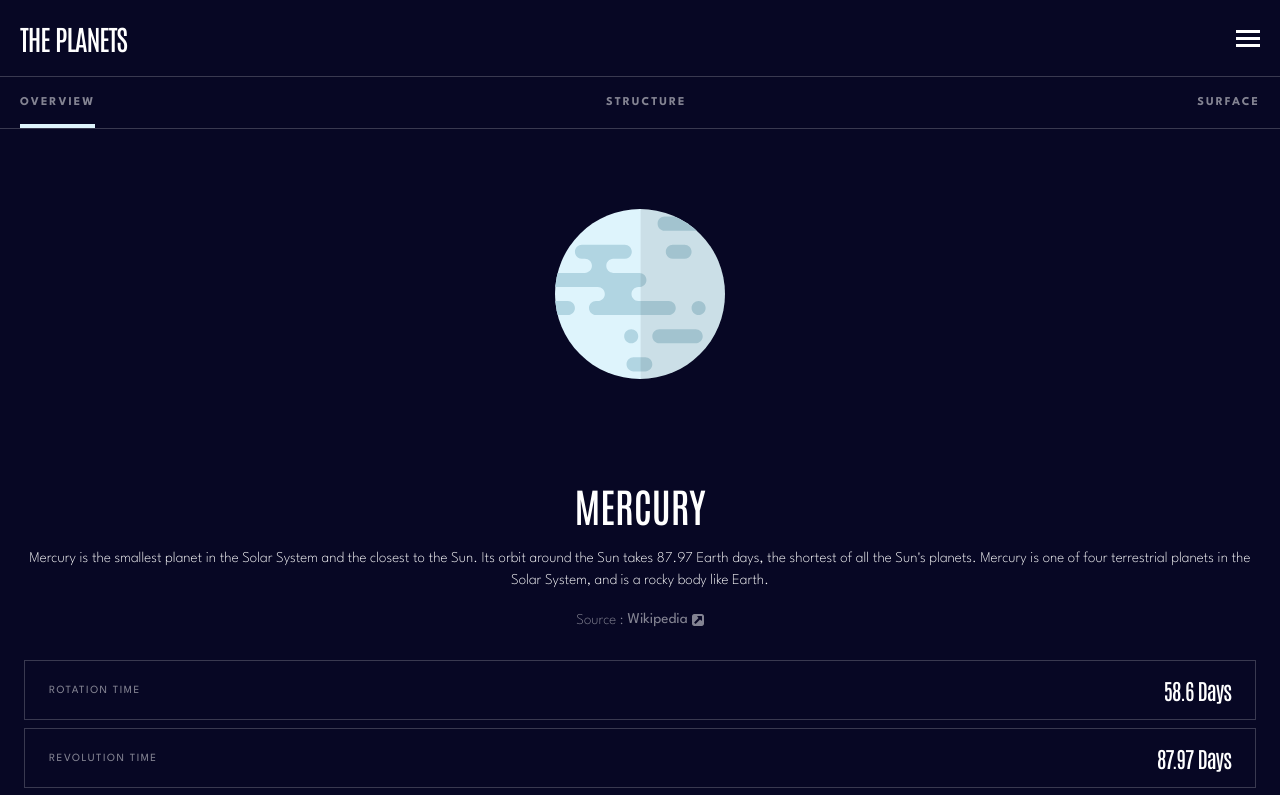
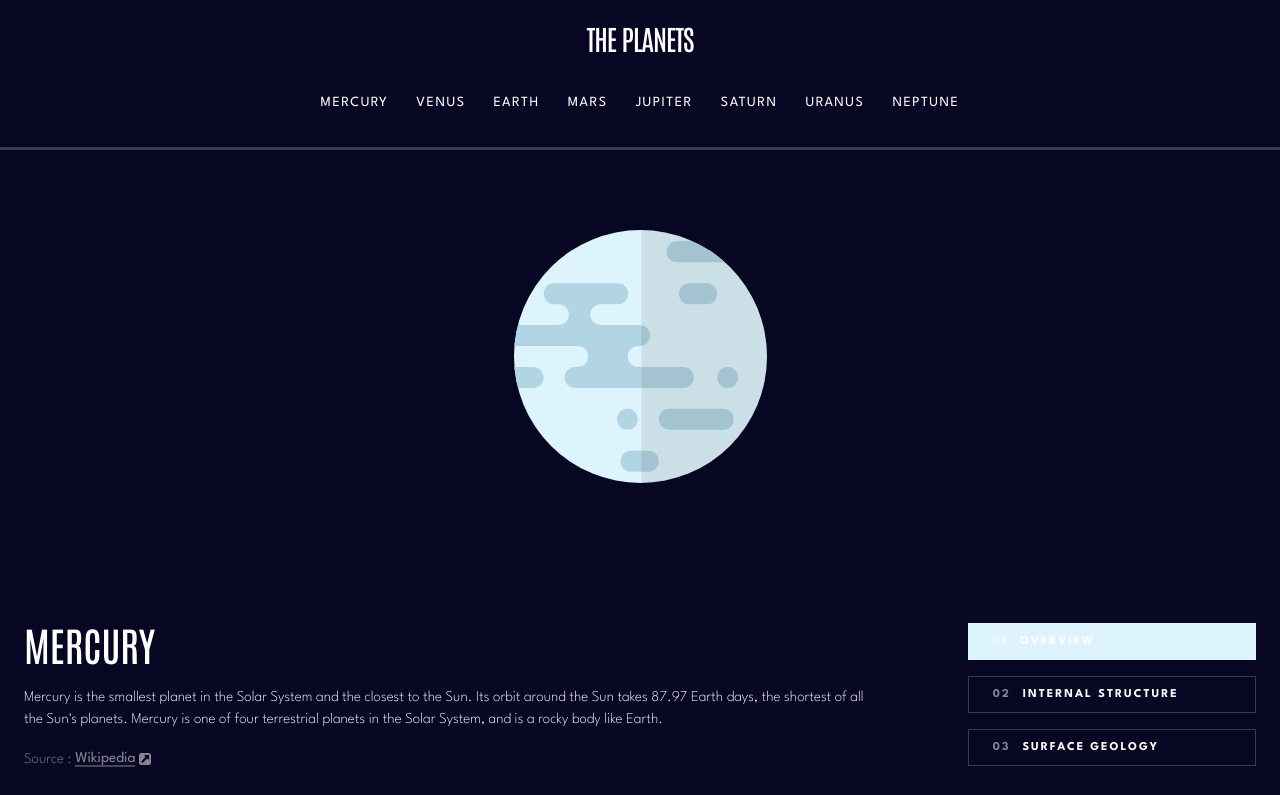
Before and after one commit to Zuzuu1992/Planets-Fact-Site, a React (Vite) app: page /planets/mercury in a window 1280 px wide. Shown: the top 795 px of the page. Built offline with nearby package versions, Linux system fonts and the light colour scheme.

Commit message:
feat:work on tablet screen appearance

```diff
--- a/src/Pages/Header.jsx
+++ b/src/Pages/Header.jsx
@@ -19,19 +19,92 @@ function Header() {
   };
 
   return (
-    <main className=" ">
-      <div className=" flex items-center justify-between pb-5 pt-5 pl-5 pr-5 ">
+    <main>
+      <div className="xs:hidden tablet:block">
+        <div className="flex flex-col gap-y-8 items-center justify-center pb-8 pt-5 pr-14 pl-14 ">
+          <p className="font-fontAnt font-normal text-[28px] leading-9 tracking-[-1.05px] text-white uppercase">
+            The Planets
+          </p>
+          <div className="flex items-center justify-center gap-x-7 ">
+            <div>
+              <Link
+                to="/planets/mercury"
+                className=" font-fontSpart font-medium text-sm leading-6 tracking-[1.5px] uppercase text-white cursor-pointer"
+              >
+                mercury
+              </Link>
+            </div>
+            <div>
+              <Link
+                to="/planets/venus"
+                className=" font-fontSpart font-medium text-sm leading-6 tracking-[1.5px] uppercase text-white cursor-pointer"
+              >
+                venus
+              </Link>
+            </div>
+            <div>
+              <Link
+                to="/planets/earth"
+                className=" font-fontSpart font-medium text-sm leading-6 tracking-[1.5px] uppercase text-white cursor-pointer"
+              >
+                earth
+              </Link>
+            </div>
+            <div>
+              <Link
+                to="/planets/mars"
+                className=" font-fontSpart font-medium text-sm leading-6 tracking-[1.5px] uppercase text-white cursor-pointer"
+              >
+                mars
+              </Link>
+            </div>
+            <div>
+              <Link
+                to="/planets/jupiter"
+                className=" font-fontSpart font-medium text-sm leading-6 tracking-[1.5px] uppercase text-white cursor-pointer"
+              >
+                jupiter
+              </Link>
+            </div>
+            <div>
+              <Link
+                to="/planets/saturn"
+                className=" font-fontSpart font-medium text-sm leading-6 tracking-[1.5px] uppercase text-white cursor-pointer"
+              >
+                saturn
+              </Link>
+            </div>
+            <div>
+              <Link
+                to="/planets/uranus"
+                className=" font-fontSpart font-medium text-sm leading-6 tracking-[1.5px] uppercase text-white cursor-pointer"
+              >
+                uranus
+              </Link>
+            </div>
+            <div>
+              <Link
+                to="/planets/neptune"
+                className=" font-fontSpart font-medium text-sm leading-6 tracking-[1.5px] uppercase text-white cursor-pointer"
+              >
+                neptune
+              </Link>
+            </div>
+          </div>
+        </div>
+      </div>
+      <div className=" flex items-center justify-between pb-5 pt-5 pl-5 pr-5 tablet:hidden">
         <p className="font-fontAnt font-normal text-[28px] leading-9 tracking-[-1.05px] text-white uppercase">
           The Planets
         </p>
         <img
           src={navBar}
           onClick={change}
-          className="cursor-pointer"
+          className="cursor-pointer tablet:hidden"
           alt="Hamburger icon"
         />
       </div>
-      <hr className=" opacity-20 border-[#FFF]" />
+      <hr className=" opacity-20 border-[0.5px] border-[#FFF]" />
 
       {isActive ? (
         <div className="flex flex-col  pl-6 pr-7">
--- a/src/Pages/Planets.jsx
+++ b/src/Pages/Planets.jsx
@@ -25,7 +25,7 @@ function Planets() {
 
   return (
     <>
-      <div className=" flex items-center justify-between gap-x-10 pr-5 pl-5 pt-5 ">
+      <div className=" flex items-center justify-between gap-x-10 pr-5 pl-5 pt-5 tablet:hidden">
         <div
           className="pb-4 border-[#070724] border-b-4  cursor-pointer"
           style={{
@@ -67,9 +67,10 @@ function Planets() {
         </div>
       </div>
       <hr className=" opacity-20 border-[#FFF]" />
+
       <div className=" flex items-center flex-col justify-center">
         <img
-          className=" h-[170px] w-[170px] mt-20 mb-15"
+          className=" h-[170px] w-[170px] mt-20 mb-15 tablet:h-[253px] tablet:w-[253px]"
           src={
             inAction === "overview"
               ? planet.images.planet
@@ -81,14 +82,15 @@ function Planets() {
           }
         />
         <img
-          className="h-[100px] translate-y-[-65px]"
+          className="h-[100px] translate-y-[-65px] tablet:h-[135px] tablet:translate-y-[-80px]"
           src={inAction === "surface" ? planet.images.geology : null}
         />
-        <div className=" flex flex-col items-center justify-center gap-y-4 pr-6 pl-6">
+        <div className="tablet:flex tablet:justify-between tablet:gap-x-16 tablet:pr-6 tablet:items-center">
+          <div className=" flex flex-col items-center justify-center gap-y-4 pr-6 pl-6  tablet:items-start">
             <p className=" text-white font-fontAnt font-normal text-[40px] leading-[52px] uppercase">
               {planet.name}
             </p>
-          <p className=" text-white font-fontSpart font-extralight text-[15px] leading-[22px] text-center">
+            <p className=" text-white font-fontSpart font-extralight text-[15px] leading-[22px] text-center tablet:text-left">
               {inAction === "overview"
                 ? planet.overview.content
                 : inAction === "structure"
@@ -102,7 +104,7 @@ function Planets() {
                 Source :
               </span>
               <a
-              className="text-white opacity-50 font-fontSpart font-medium text-[15px] leading-[25px]"
+                className="text-white opacity-50 font-fontSpart font-medium text-[15px] leading-[25px] relative"
                 href={
                   inAction === "overview"
                     ? planet.overview.source
@@ -114,41 +116,85 @@ function Planets() {
                 }
               >
                 Wikipedia
+                <span className="absolute left-0 bottom-1 h-0.5 w-full bg-white/50"></span>
               </a>
               <img src={Source} />
             </div>
           </div>
+          <div className="xs:hidden tablet:block">
+            <div className="flex flex-col gap-y-4">
+              <div
+                onClick={whenOverview}
+                className="border-[1px] border-white/20 pt-3 pb-3 pr-40 pl-6 cursor-pointer "
+                style={{
+                  backgroundColor:
+                    inAction === "overview" ? planet.color : null,
+                }}
+              >
+                <button
+                  className="flex gap-x-3 text-white font-fontSpart font-bold text-xs leading-[11px] tracking-[2px] uppercase opacity-100 cursor-pointer"
+                  onClick={whenOverview}
+                >
+                  <span className="opacity-50">01</span> Overview
+                </button>
               </div>
-      <div className=" flex flex-col gap-y-2 pl-6 pr-6 pb-10 pt-7">
-        <div className=" flex items-center justify-between border-[1px] border-white/20 pt-4 pb-4 pr-6 pl-6 gap-x-10">
+              <div
+                onClick={whenStructure}
+                className="border-[1px] border-white/20 pt-3 pb-3 pr-10 pl-6 cursor-pointer "
+                style={{
+                  backgroundColor:
+                    inAction === "structure" ? planet.color : null,
+                }}
+              >
+                <button className="flex gap-x-3 text-white font-fontSpart font-bold text-xs leading-[11px] tracking-[2px] uppercase cursor-pointer  ">
+                  <span className="opacity-50">02</span>Internal Structure
+                </button>
+              </div>
+              <div
+                onClick={whenSurface}
+                className="border-[1px] border-white/20 pt-3 pb-3 pr-10 pl-6 cursor-pointer "
+                style={{
+                  backgroundColor: inAction === "surface" ? planet.color : null,
+                }}
+              >
+                <button className=" flex gap-x-3 text-white font-fontSpart font-bold text-xs leading-[11px] tracking-[2px] uppercase cursor-pointer">
+                  <span className="opacity-50">03</span> Surface Geology
+                </button>
+              </div>
+            </div>
+          </div>
+        </div>
+      </div>
+      <div className=" flex flex-col gap-y-2 pl-6 pr-6 pb-10 pt-7 tablet:flex-row tablet:gap-x-3 tablet:pt-10">
+        <div className=" flex items-center justify-between border-[1px] border-white/20 pt-4 pb-4 pr-6 pl-6 gap-x-10 tablet:flex-col tablet:grow tablet:items-start tablet:gap-y-2">
           <p className=" text-white opacity-50 font-fontSpart font-medium text-[11px] leading-[16px] tracking-[1.5px] uppercase ">
             Rotation time
           </p>
-          <p className=" text-white font-fontAnt font-medium text-[22px] leading-[26px] tracking-[-1px] ">
+          <p className=" text-white font-fontAnt font-medium text-[22px] leading-[26px] tracking-[-1px] tablet:text-[26px] tablet:leading-[30px] tablet:tracking-[-1.2px] ">
             {planet.rotation}
           </p>
         </div>
-        <div className=" flex items-center justify-between border-[1px] border-white/20 pt-4 pb-4 pr-6 pl-6 gap-x-10">
+        <div className=" flex items-center justify-between border-[1px] border-white/20 pt-4 pb-4 pr-6 pl-6 gap-x-10 tablet:flex-col tablet:grow tablet:items-start tablet:gap-y-2">
           <p className=" text-white opacity-50 font-fontSpart font-medium text-[11px] leading-[16px] tracking-[1.5px] uppercase ">
             Revolution time
           </p>
-          <p className=" text-white font-fontAnt font-medium text-[22px] leading-[26px] tracking-[-1px] ">
+          <p className=" text-white font-fontAnt font-medium text-[22px] leading-[26px] tracking-[-1px] tablet:text-[26px] tablet:leading-[30px] tablet:tracking-[-1.2px]">
             {planet.revolution}
           </p>
         </div>
-        <div className=" flex items-center justify-between border-[1px] border-white/20 pt-4 pb-4 pr-6 pl-6 gap-x-10">
+        <div className=" flex items-center justify-between border-[1px] border-white/20 pt-4 pb-4 pr-6 pl-6 gap-x-10 tablet:flex-col tablet:grow tablet:items-start tablet:gap-y-2">
           <p className=" text-white opacity-50 font-fontSpart font-medium text-[11px] leading-[16px] tracking-[1.5px] uppercase ">
             Radius
           </p>
-          <p className=" text-white font-fontAnt font-medium text-[22px] leading-[26px] tracking-[-1px] ">
+          <p className=" text-white font-fontAnt font-medium text-[22px] leading-[26px] tracking-[-1px] tablet:text-[26px] tablet:leading-[30px] tablet:tracking-[-1.2px]">
             {planet.radius}
           </p>
         </div>
-        <div className=" flex items-center justify-between border-[1px] border-white/20 pt-4 pb-4 pr-6 pl-6 gap-x-10">
+        <div className=" flex items-center justify-between border-[1px] border-white/20 pt-4 pb-4 pr-6 pl-6 gap-x-10 tablet:flex-col tablet:grow tablet:items-start tablet:gap-y-2 ">
           <p className=" text-white opacity-50 font-fontSpart font-medium text-[11px] leading-[16px] tracking-[1.5px] uppercase ">
             Average temp.
           </p>
-          <p className=" text-white font-fontAnt font-medium text-[22px] leading-[26px] tracking-[-1px] ">
+          <p className=" text-white font-fontAnt font-medium text-[22px] leading-[26px] tracking-[-1px] tablet:text-[26px] tablet:leading-[30px] tablet:tracking-[-1.2px] ">
             {planet.temperature}
           </p>
         </div>
--- a/tailwind.config.js
+++ b/tailwind.config.js
@@ -4,6 +4,7 @@ export default {
   theme: {
     extend: {
       screens: {
+        xs: "1px",
         mobile: "375px",
         tablet: "768px",
         desktop: "1440px",
```
Lines whose indentation alone changed are shown as unchanged.
